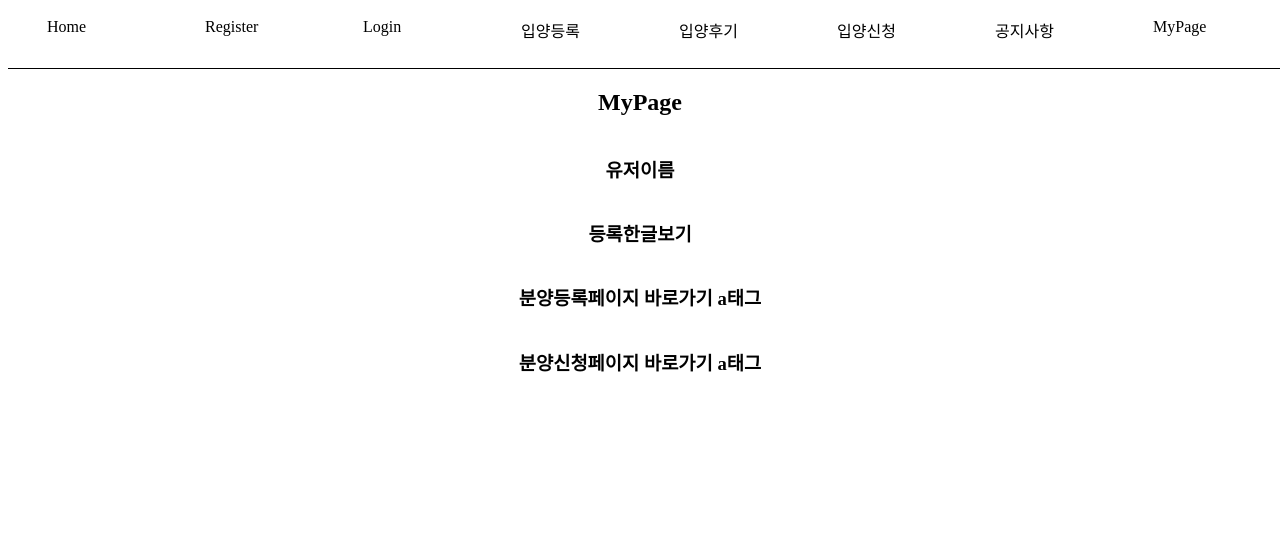
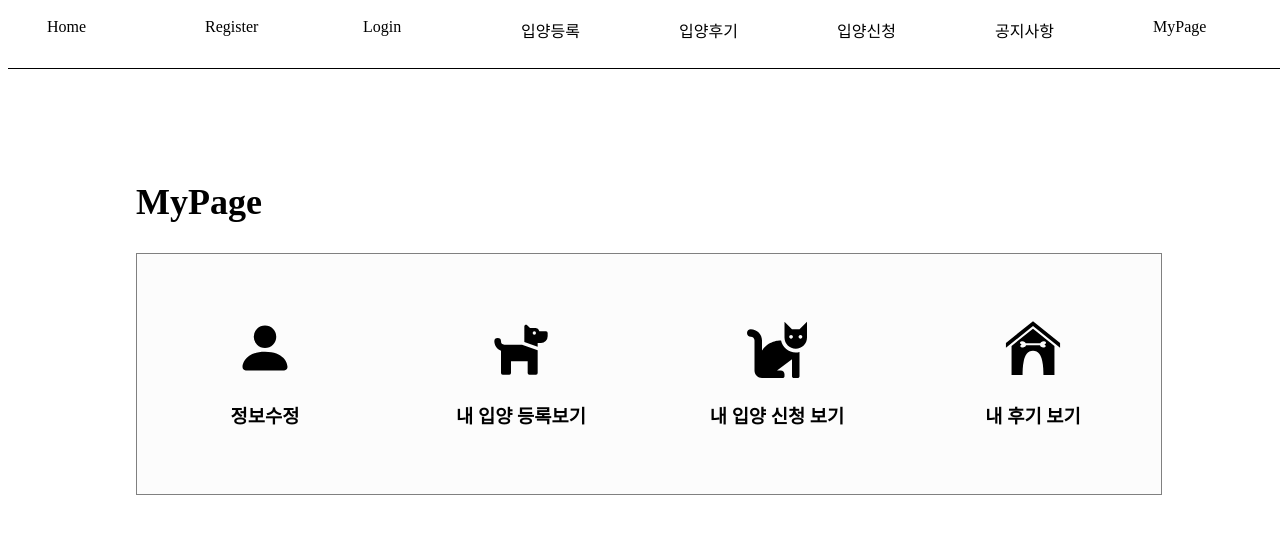
Before and after one commit to leeyounagh/kiwojugaesample, a React (Create React App) app in the folder client/: page /mypage in a window 1280 px wide. Shown: the top 534 px of the page. Built offline with nearby package versions, Linux system fonts and the light colour scheme.

Commit message:
마이페이지 퍼블리싱

```diff
--- a/client/src/component/MyPage/MyPage.js
+++ b/client/src/component/MyPage/MyPage.js
@@ -1,33 +1,56 @@
-import React from 'react';
-import styled from 'styled-components'
+import React from "react";
+import styled from "styled-components";
+import { BsPersonFill } from "react-icons/bs";
+import { FaDog } from "react-icons/fa";
+import { FaCat } from "react-icons/fa";
+import { GiDogHouse } from "react-icons/gi";
 
 const MyPage = () => {
-    return (
-        <div>
-            <MyPageContents>
-            <h2>MyPage</h2>
-            </MyPageContents>
-           <MyPageContents>
-           <h3>유저이름</h3>
-           </MyPageContents>
-            <MyPageContents>
-            <h3>등록한글보기</h3>
-            </MyPageContents>
-            <MyPageContents>
-            <h3>분양등록페이지 바로가기 a태그</h3>
-            </MyPageContents>
-           <MyPageContents>
-           <h3>분양신청페이지 바로가기 a태그</h3>
-           </MyPageContents>
-
-        </div>
-    );
+  return (
+    <div>
+      <MyPageTitleDiv>
+        <h2>MyPage</h2>
+      </MyPageTitleDiv>
+      <MyPageMainDiv>
+        <MyPageMainInnerDiv>
+          <BsPersonFill size={60}></BsPersonFill>
+          <h3>정보수정</h3>
+        </MyPageMainInnerDiv>
+        <MyPageMainInnerDiv>
+          <FaDog size={60}></FaDog>
+          <h3>내 입양 등록보기</h3>
+        </MyPageMainInnerDiv>
+        <MyPageMainInnerDiv>
+          <FaCat size={60}></FaCat>
+          <h3>내 입양 신청 보기</h3>
+        </MyPageMainInnerDiv>
+        <MyPageMainInnerDiv>
+          <GiDogHouse size={60}></GiDogHouse>
+          <h3>내 후기 보기</h3>
+        </MyPageMainInnerDiv>
+      </MyPageMainDiv>
+    </div>
+  );
 };
 
-const MyPageContents =styled.div`
-display:flex;
-justify-content:center;
+const MyPageTitleDiv = styled.div`
+  padding-left: 10vw;
+  font-size: 1.5rem;
+  margin-top: 14vh;
+`;
+const MyPageMainInnerDiv = styled.div`
+  width: 20vw;
+  text-align: center;
+  padding-top: 8vh;
+`;
 
-`
+const MyPageMainDiv = styled.div`
+  width: 80vw;
+  border: 1px solid gray;
+  height: 30vh;
+  margin-left: 10vw;
+  background: #fcfcfc;
+  display: flex;
+`;
 
 export default MyPage;
```
